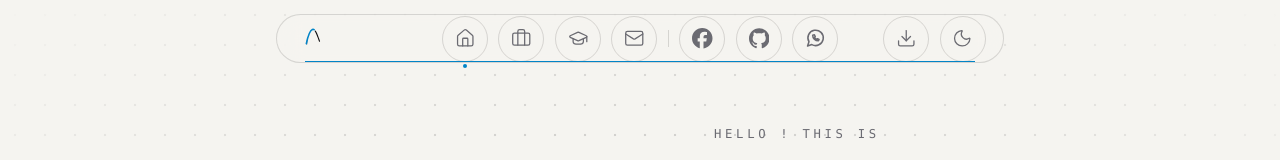
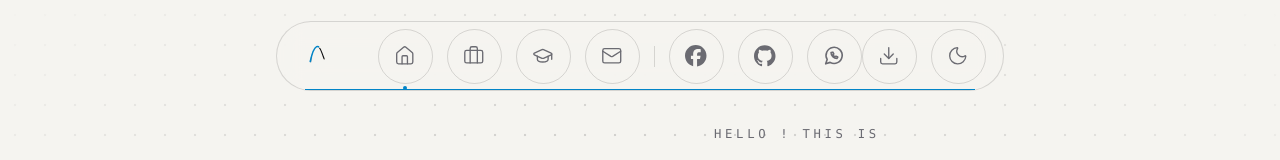
Before and after one commit to mickaelrakt8-netizen/Portfolio_site, a React (Vite) app: page / in a window 1280 px wide. Shown: the top 160 px of the page. Built offline with nearby package versions, Linux system fonts and the light colour scheme.

Commit message:
remise encore

```diff
--- a/src/components/Navbar.tsx
+++ b/src/components/Navbar.tsx
@@ -7,6 +7,7 @@ import type { LucideIcon } from "lucide-react";
 import { Dock, DockIcon } from "./magicui/dock";
 import { ModeToggle } from "./mode-toggle";
 import { Icons } from "./icons";
+
 
 function AnimatedLogo() {
   const d =
@@ -28,6 +29,7 @@ function AnimatedLogo() {
       animate={{ rotate: [0, 5, -5, 0], scale: [1, 1.06, 1] }}
       transition={{ duration: 6, repeat: Infinity, ease: "easeInOut" }}
     >
+
       <motion.path
         d={d}
         className="stroke-[color:var(--muted)]"
@@ -41,6 +43,7 @@ function AnimatedLogo() {
         style={{ transformBox: "fill-box", transformOrigin: "center" }}
       />
 
+
       <motion.path
         d={d}
         className="stroke-[color:var(--accent)]"
@@ -52,6 +55,7 @@ function AnimatedLogo() {
         transition={{ pathOffset: { duration: 2.4, repeat: Infinity, ease: "linear" } }}
         style={{ transformBox: "fill-box", transformOrigin: "center" }}
       />
+
 
       <motion.path
         d={d}
@@ -131,10 +135,11 @@ export default function Navbar() {
       initial={{ y: -100, opacity: 0 }}
       animate={{ y: 0, opacity: 1 }}
       transition={{ type: "spring", stiffness: 120, damping: 18, delay: 2.8 }}
-      className="pointer-events-none fixed inset-x-0 top-3 z-[9999] flex justify-center will-change-transform sm:top-4"
+      className="pointer-events-none fixed inset-x-0 top-6 z-[9999] flex justify-center will-change-transform"
     >
       <Dock className="pointer-events-auto">
         <div className="flex h-full w-full items-center justify-between">
+
 
           <div className="hidden flex-1 items-center justify-start md:flex">
             <a href="#home" aria-label="Accueil" className="flex items-center justify-center">
@@ -144,7 +149,7 @@ export default function Navbar() {
             </a>
           </div>
 
-          <div className="flex items-center justify-center gap-1 sm:gap-2 md:gap-3">
+          <div className="flex items-center justify-center gap-2 sm:gap-3 md:gap-4">
             <AnimatePresence initial={false}>
               {navItems
                 .filter(
@@ -171,7 +176,7 @@ export default function Navbar() {
                 ))}
             </AnimatePresence>
 
-            <div className="hidden h-5 w-px self-center bg-[var(--line)] md:block" />
+            <div className="hidden h-6 w-px self-center bg-[var(--line)] md:block" />
 
             <a
               href="https://www.facebook.com/share/1D6qHM2DkN/"
@@ -210,7 +215,7 @@ export default function Navbar() {
             </a>
           </div>
 
-          <div className="flex flex-1 items-center justify-end gap-1 sm:gap-2 md:gap-3">
+          <div className="flex flex-1 items-center justify-end gap-2 sm:gap-3 md:gap-4">
             <a
               href="/cv/CV_etudiant.pdf"
               download
--- a/src/components/magicui/dock.tsx
+++ b/src/components/magicui/dock.tsx
@@ -25,10 +25,10 @@ interface DockIconProps {
   active?: boolean;
 }
 
-const DEFAULT_MAGNIFICATION = 72;
-const DEFAULT_DISTANCE = 110;
-const BASE_SIZE = 46;
-const BASE_ICON_SIZE = 24;
+const DEFAULT_MAGNIFICATION = 90;
+const DEFAULT_DISTANCE = 130;
+const BASE_SIZE = 55;
+const BASE_ICON_SIZE = 25;
 const ICON_SIZE_RATIO = 0.55;
 const SPRING = { mass: 0.1, stiffness: 150, damping: 12 };
 
@@ -69,7 +69,7 @@ export function Dock({
         }}
         {...props}
         className={cn(
-          "relative mx-auto flex h-14 sm:h-16min-w-fit max-w-[96vw] transform-gpu items-center justify-center rounded-full border border-[color:var(--line)] bg-[color-mix(in_srgb,var(--bg)_72%,transparent)] backdrop-blur-md will-change-[width] transition-colors duration-500",
+          "relative mx-auto flex h-20 min-w-fit max-w-[96vw] transform-gpu items-center justify-center rounded-full border border-[color:var(--line)] bg-[color-mix(in_srgb,var(--bg)_72%,transparent)] backdrop-blur-md will-change-[width] transition-colors duration-500",
           className
         )}
       >
```
